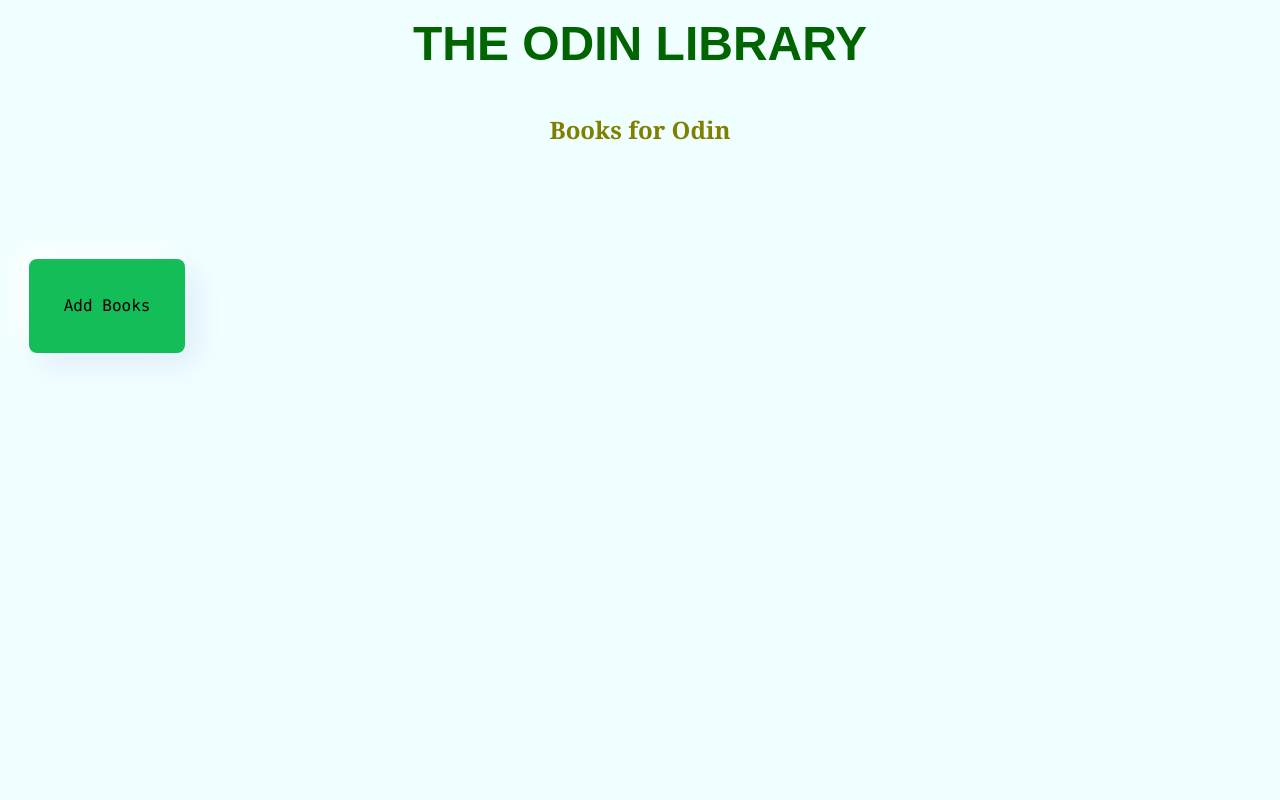
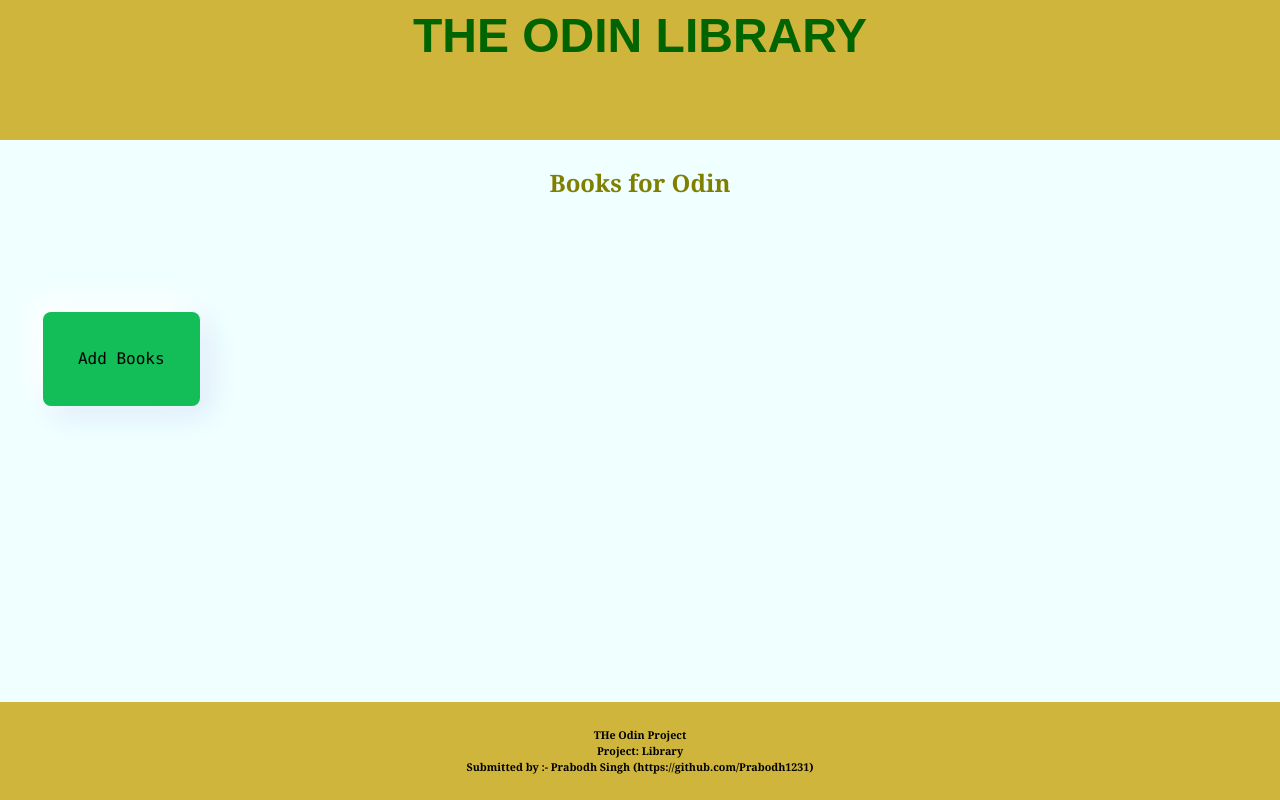
Before and after one commit to Prabodh1231/Project-Library, a plain HTML site: page index.html in a window 1280 px wide. Drawn offline with Linux system fonts and the light colour scheme.

Commit message:
Add footer

```diff
--- a/index.html
+++ b/index.html
@@ -9,7 +9,7 @@
   </head>
 
   <body>
-    <header>
+    <header style="background-color: rgb(207, 181, 59)">
       <h1
         style="
           font-family: 'Norse', sans-serif;
@@ -64,6 +64,12 @@
       </dialog>
     </main>
 
-    <footer></footer>
+    <footer style="background-color: rgb(207, 181, 59)">
+      <h6 style="color: black">
+        THe Odin Project <br />
+        Project: Library <br />
+        Submitted by :- Prabodh Singh (https://github.com/Prabodh1231)
+      </h6>
+    </footer>
   </body>
 </html>
--- a/style.css
+++ b/style.css
@@ -5,6 +5,13 @@ body {
   font-family: Cambria, Cochin, Georgia, Times, "Times New Roman", serif;
   display: grid;
   text-align: center;
+  grid-template-rows: 1fr 4fr 0.5fr;
+  height: 100vh;
+  margin: 0;
+}
+
+main {
+  margin: 25px;
 }
 
 h1,
```
